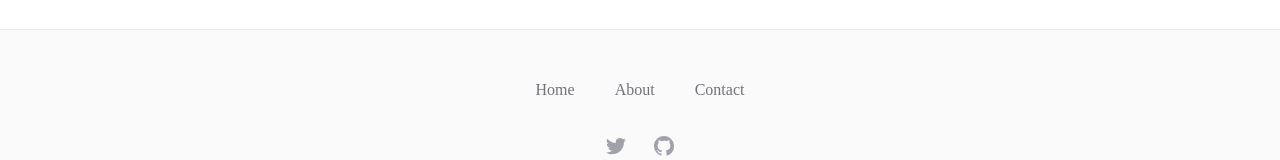
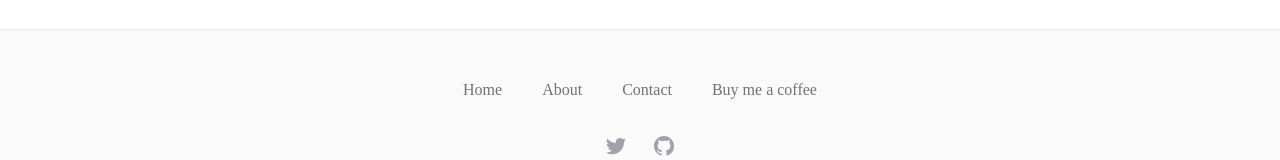
Before and after one commit to sandypockets/blog, a Next.js app: page / in a window 1280 px wide. Shown: the part 7217-7377 px from the top of the page. Built offline with nearby package versions, Linux system fonts and the light colour scheme; no server answers; a web font is replaced by a local one.

Commit message:
Add link

```diff
--- a/components/Layout/Footer.jsx
+++ b/components/Layout/Footer.jsx
@@ -8,6 +8,7 @@ const navigation = {
     { name: "Home", href: "/" },
     { name: "About", href: "/about" },
     { name: "Contact", href: "/contact" },
+    { name: "Buy me a coffee", href: "https://www.buymeacoffee.com/sandypockets" },
   ],
   social: [
     // {
```
